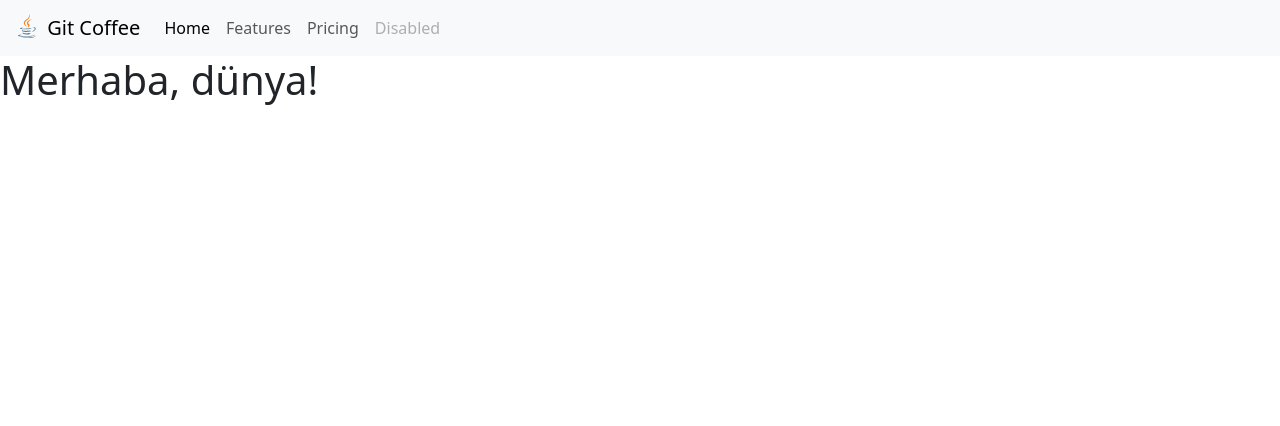
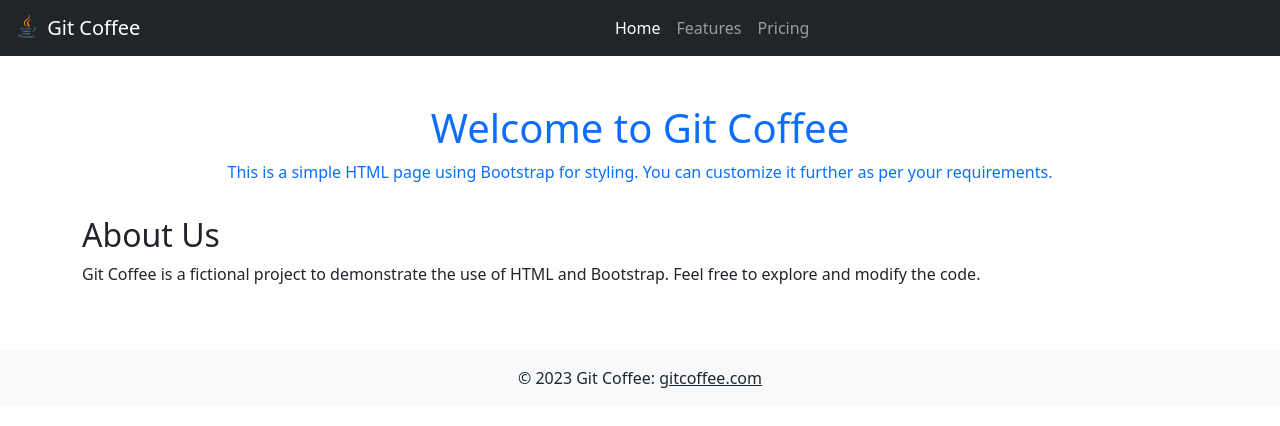
Before and after one commit to semihpaltaci/Git-Coffe, a plain HTML site: page index.html in a window 1280 px wide. Drawn offline with nearby package versions, Linux system fonts and the light colour scheme.

Commit message:
u-index navbar

```diff
--- a/index.html
+++ b/index.html
@@ -12,7 +12,7 @@
     />
   </head>
   <body>
-    <nav class="navbar navbar-expand-lg bg-body-tertiary">
+    <nav class="navbar navbar-expand-lg bg-dark navbar-dark ">
       <div class="container-fluid">
         <a class="navbar-brand" href="#">
           <img
@@ -36,7 +36,7 @@
           <span class="navbar-toggler-icon"></span>
         </button>
         <div class="collapse navbar-collapse" id="navbarNav">
-          <ul class="navbar-nav">
+          <ul class="navbar-nav mx-auto">
             <li class="nav-item">
               <a class="nav-link active" aria-current="page" href="#">Home</a>
             </li>
@@ -46,14 +46,37 @@
             <li class="nav-item">
               <a class="nav-link" href="#">Pricing</a>
             </li>
-            <li class="nav-item">
-              <a class="nav-link disabled" aria-disabled="true">Disabled</a>
-            </li>
           </ul>
         </div>
       </div>
     </nav>
-    <h1>Merhaba, dünya!</h1>
+    <div class="container ">
+        <div class="row mt-5">
+            <div class="col-md-12 text-center text-primary">
+            <h1>Welcome to Git Coffee</h1>
+            <p>
+                This is a simple HTML page using Bootstrap for styling. You can
+                customize it further as per your requirements.
+            </p>
+            </div>
+        </div>
+        <div class="row mt-3">
+            <div class="col-md-12">
+            <h2>About Us</h2>
+            <p>
+                Git Coffee is a fictional project to demonstrate the use of HTML and
+                Bootstrap. Feel free to explore and modify the code.
+            </p>
+            </div>
+        </div>
+    </div>
+
+    <footer class="bg-light text-center text-lg-start mt-5">
+      <div class="text-center p-3">
+        © 2023 Git Coffee:
+        <a class="text-dark" href="#">gitcoffee.com</a>
+      </div>
+
     <script
       src="https://cdn.jsdelivr.net/npm/bootstrap@5.3.7/dist/js/bootstrap.bundle.min.js"
       integrity="sha384-ndDqU0Gzau9qJ1lfW4pNLlhNTkCfHzAVBReH9diLvGRem5+R9g2FzA8ZGN954O5Q"
```
